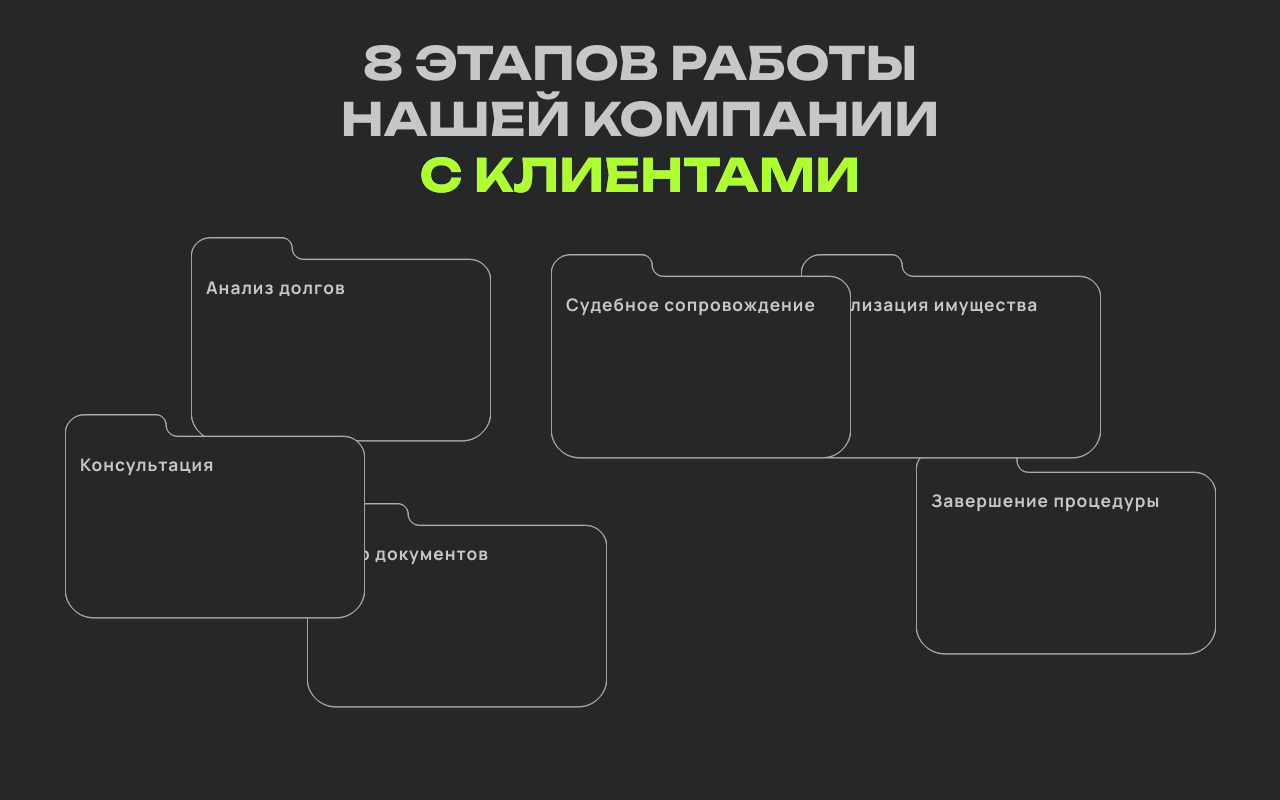
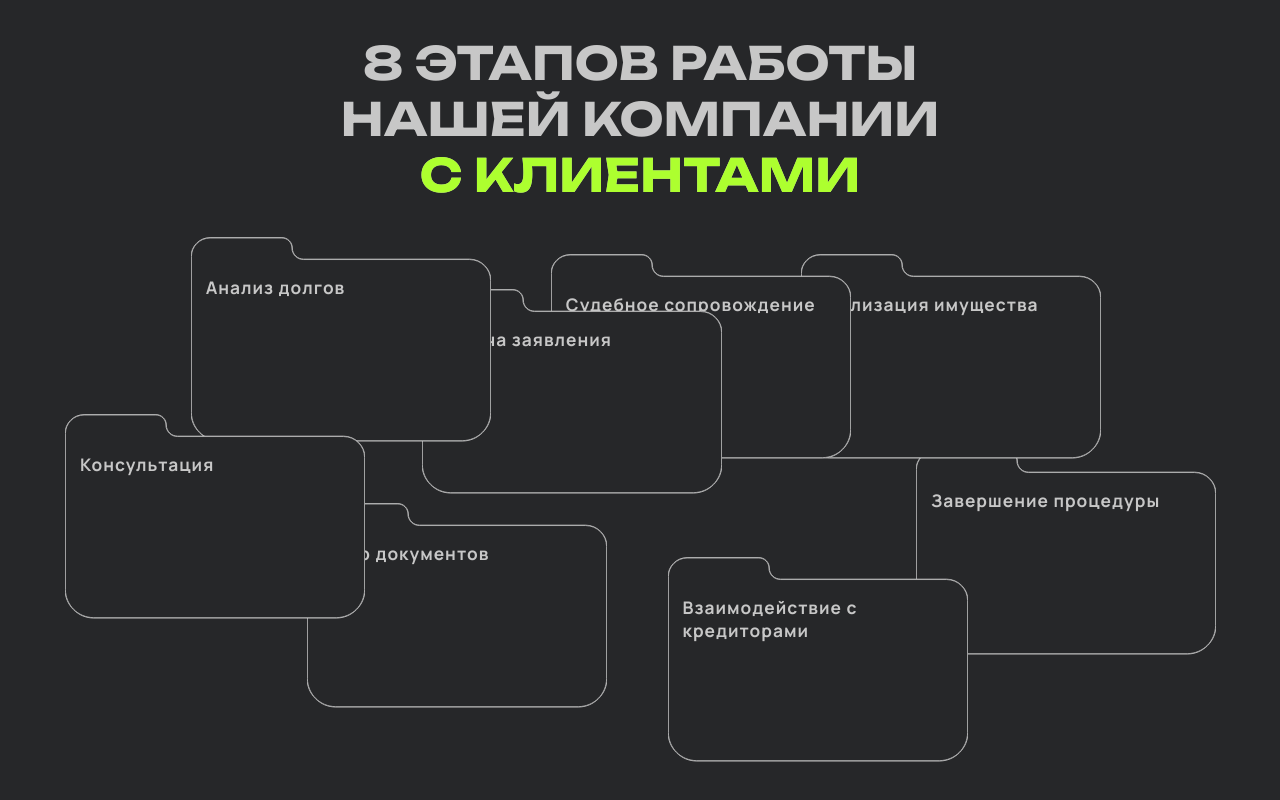
Before and after one commit to szimina/yurv2, a React app: page / in a window 1280 px wide. Shown: the part 2857-3657 px from the top of the page. Built offline with nearby package versions, Linux system fonts and the light colour scheme.

Commit message:
folders removed parallax

```diff
--- a/src/components/ui/folder/folder.tsx
+++ b/src/components/ui/folder/folder.tsx
@@ -1,7 +1,6 @@
-import { FC, useMemo } from 'react'
+import { FC, useEffect, useMemo, useRef, useState } from 'react'
 import styles from './folder.module.css'
 import { FolderUIProps } from './type'
-import { Parallax, ParallaxProps, useParallax } from 'react-scroll-parallax'
 
 export const FolderUI: FC<FolderUIProps> = ({
   title,
@@ -10,6 +9,8 @@ export const FolderUI: FC<FolderUIProps> = ({
   left,
   zIndex,
 }) => {
+  const [scrollY, setScrollY] = useState(0)
+  const folderRef = useRef<HTMLDivElement>(null)
 
   const style = useMemo(
     () =>
@@ -21,15 +22,38 @@ export const FolderUI: FC<FolderUIProps> = ({
     [top, left, zIndex]
   )
 
+  useEffect(() => {
+    const handleScroll = () => {
+      setScrollY(window.scrollY)
+    }
+
+    window.addEventListener('scroll', handleScroll)
+    return () => window.removeEventListener('scroll', handleScroll)
+  }, [])
+
+  const getAnimationProgress = () => {
+    if (!startScroll) return 0
+    const scrollPosition = scrollY - startScroll
+    const animationLength = 200
+    return Math.min(Math.max(scrollPosition / animationLength, 0), 1)
+  }
+
+  const progress = getAnimationProgress()
+
+
+  const translateY = `${progress * -200}px`
+  const opacity = 1 - progress
+
   return (
-		<Parallax
+    <div
+      ref={folderRef}
       className={styles.container}
-			style={style}
-			translateY={['0px', '200px']}
-			startScroll={startScroll}
-			endScroll={startScroll + 200}
-			opacity={[1, 0, 'easeInOutCubic']}
-			shouldAlwaysCompleteAnimation
+      style={{
+        ...style,
+        transform: `translateY(${translateY})`,
+        opacity: opacity,
+        transition: 'transform 0.1s ease-out, opacity 0.3s ease-out',
+      }}
     >
       <svg
         className={styles.svg}
@@ -46,6 +70,6 @@ export const FolderUI: FC<FolderUIProps> = ({
         />
       </svg>
       <h1 className={styles.title}>{title}</h1>
-		</Parallax>
+    </div>
   )
 }
```
Lines whose indentation alone changed are shown as unchanged.
